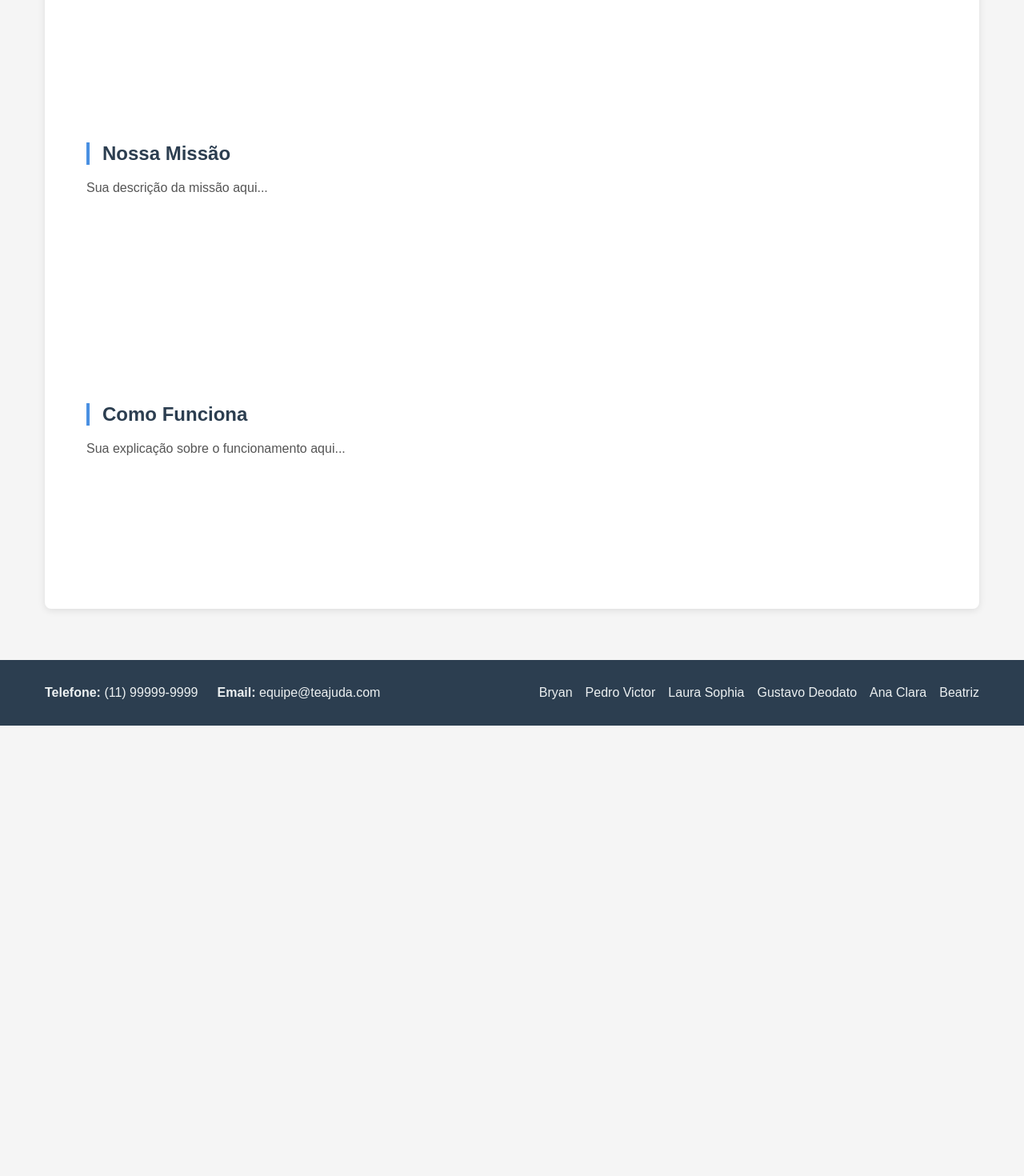
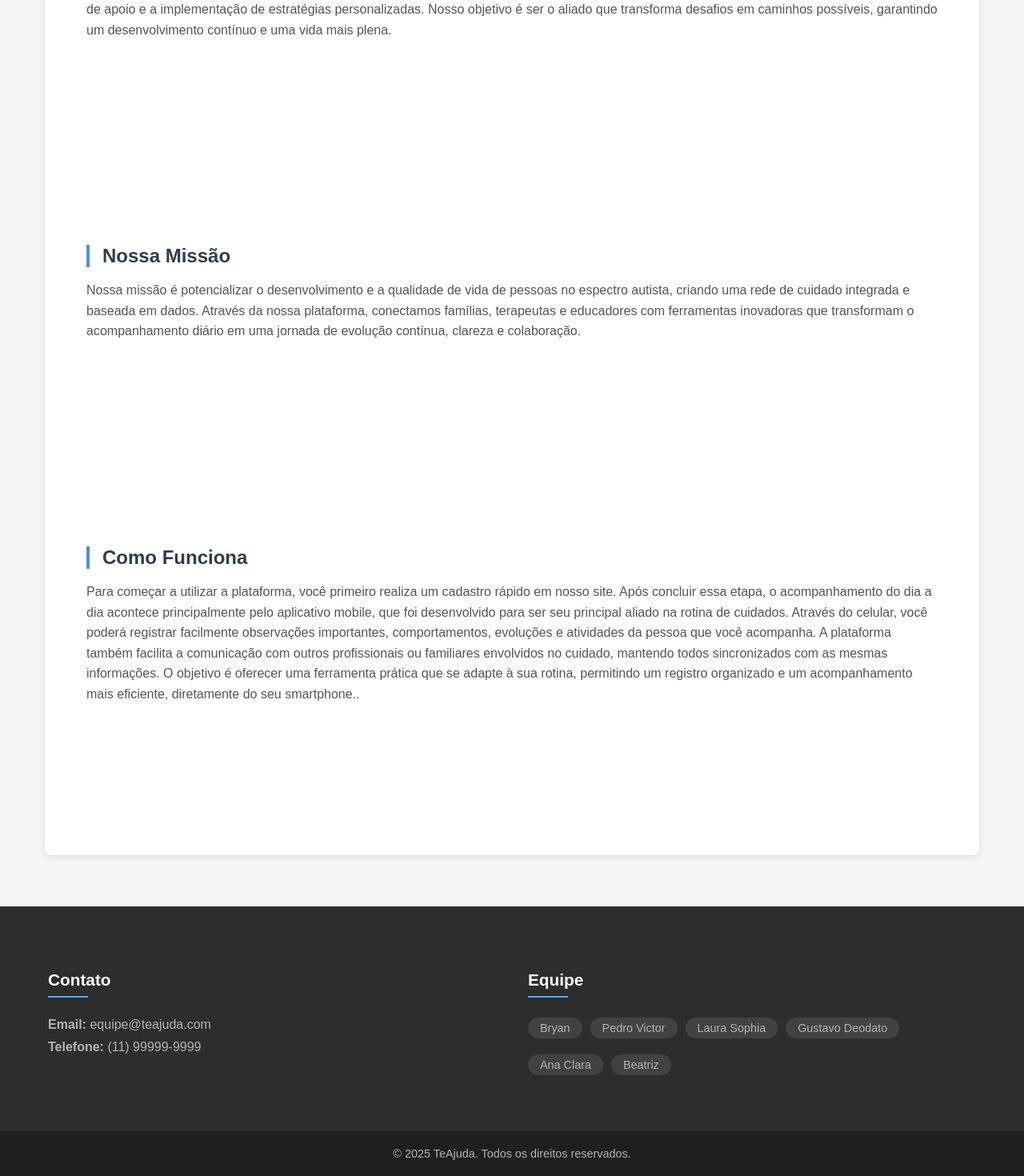
Before and after one commit to pviktorr/react-tcc, a React (Vite) app in the folder reactero/: page /sobre in a window 1280 px wide. Shown: the part 796-2266 px from the top of the page at 80% size. Before the commit the page ends 1703 px from the top, so only its background shows below. Built offline with nearby package versions, Linux system fonts and the light colour scheme.

Commit message:
tela sobre ok

```diff
--- a/reactero/src/App.jsx
+++ b/reactero/src/App.jsx
@@ -1,13 +1,7 @@
 import React from 'react'
 import './App.css'
-import Perfil from './pages/Perfil/perfil'
 
-import NovaSenha from './pages/NovaSenha/Novasenha'
-import Login from './pages/Login/Login'
-import Cadastro from './pages/Cadastro/Cadastro'
-import Home from './pages/Home/Home'
 import AppRoutes from './router.jsx'
-
 import { Routes } from 'react-router-dom'
 function App() {
   return (
--- a/reactero/src/pages/Home/Home.jsx
+++ b/reactero/src/pages/Home/Home.jsx
@@ -20,7 +20,7 @@ function Home() {
         </div>
       </nav>
 
-      {/* Hero Section */}
+
       <section className="hero">
         <div className="hero-content">
           <h1>Bem-vindo ao TeAjuda</h1>
@@ -94,13 +94,7 @@ function Home() {
               <a href="#" target="_blank" rel="noopener noreferrer">Beatriz</a>
             </div>
           </div>
-          <div className="footer-section">
-            <h4>Links Rápidos</h4>
-            <Link to="/home">Home</Link>
-            <Link to="/sobre">Sobre</Link>
-            <Link to="/contato">Contato</Link>
-            <Link to="/privacidade">Política de Privacidade</Link>
-          </div>
+
         </div>
         <div className="footer-bottom">
           <p>&copy; {new Date().getFullYear()} TeAjuda. Todos os direitos reservados.</p>
--- a/reactero/src/pages/Sobre/sobre.jsx
+++ b/reactero/src/pages/Sobre/sobre.jsx
@@ -9,7 +9,7 @@ function Sobre() {
             {/* Navbar */}
             <div className="nav">
                 <div className="container">
-                    <Link to="/home" className="btn">Home</Link>
+                    <Link to="/" className="btn">Home</Link>
                     <Link to="/perfil" className="btn">Perfil</Link>
                     <Link to="/sobre" className="btn">Sobre</Link>
 
@@ -23,43 +23,57 @@ function Sobre() {
 
                     <section className="sobre-section">
                         <h2>Objetivo</h2>
-                        <p>Seu texto sobre o objetivo do projeto aqui...</p>
+                        <p>O objetivo fundamental do TeAjuda é revolucionar a qualidade e a eficácia do registro e dos cuidados direcionados a pessoas no espectro autista (TEA). Partimos do princípio de que informações precisas, organizadas e acessíveis são a base para qualquer evolução significativa.</p>
                     </section>
 
                     <section className="sobre-section">
                         <h2>Quem Somos</h2>
-                        <p>Seu texto sobre a equipe aqui...</p>
+                        <p>A jornada no Transtorno do Espectro Autista é única para cada indivíduo e sua família. Foi para simplificar e unificar essa trajetória que o TeAjuda foi criado. Mais do que uma plataforma, somos uma ponte digital que conecta terapêutas, educadores e famílias às pessoas autistas, centralizando informações e otimizando a evolução de todos.
+
+Através de ferramentas inovadoras, facilitamos o registro de progressos, a comunicação entre a rede de apoio e a implementação de estratégias personalizadas. Nosso objetivo é ser o aliado que transforma desafios em caminhos possíveis, garantindo um desenvolvimento contínuo e uma vida mais plena.
+
+</p>
                     </section>
 
                     <section className="sobre-section">
                         <h2>Nossa Missão</h2>
-                        <p>Sua descrição da missão aqui...</p>
+                        <p>Nossa missão é potencializar o desenvolvimento e a qualidade de vida de pessoas no espectro autista, criando uma rede de cuidado integrada e baseada em dados. Através da nossa plataforma, conectamos famílias, terapeutas e educadores com ferramentas inovadoras que transformam o acompanhamento diário em uma jornada de evolução contínua, clareza e colaboração.</p>
                     </section>
 
                     <section className="sobre-section">
                         <h2>Como Funciona</h2>
-                        <p>Sua explicação sobre o funcionamento aqui...</p>
+                        <p>Para começar a utilizar a plataforma, você primeiro realiza um cadastro rápido em nosso site. Após concluir essa etapa, o acompanhamento do dia a dia acontece principalmente pelo aplicativo mobile, que foi desenvolvido para ser seu principal aliado na rotina de cuidados.
+
+Através do celular, você poderá registrar facilmente observações importantes, comportamentos, evoluções e atividades da pessoa que você acompanha. A plataforma também facilita a comunicação com outros profissionais ou familiares envolvidos no cuidado, mantendo todos sincronizados com as mesmas informações. O objetivo é oferecer uma ferramenta prática que se adapte à sua rotina, permitindo um registro organizado e um acompanhamento mais eficiente, diretamente do seu smartphone..</p>
                     </section>
                 </div>
             </main>
 
-            {/* Footer */}
-            <footer className="sobre-footer">
-                <div className="sobre-footer__content">
-                    <div className="sobre-footer__contact">
-                        <span><strong>Telefone:</strong> (11) 99999-9999</span>
-                        <span><strong>Email:</strong> equipe@teajuda.com</span>
+              {/* Footer */}
+                  <footer className="footer">
+                    <div className="footer-content">
+                      <div className="footer-section">
+                        <h4>Contato</h4>
+                        <p><strong>Email:</strong> equipe@teajuda.com</p>
+                        <p><strong>Telefone:</strong> (11) 99999-9999</p>
+                      </div>
+                      <div className="footer-section">
+                        <h4>Equipe</h4>
+                        <div className="team-links">
+                          <a href="https://www.linkedin.com/in/rzmartins/" target="_blank" rel="noopener noreferrer">Bryan</a>
+                          <a href="https://www.linkedin.com/in/pedro-rodrigues-41169031b/" target="_blank" rel="noopener noreferrer">Pedro Victor</a>
+                          <a href="https://www.linkedin.com/in/laura-sofia-0a5b06326" target="_blank" rel="noopener noreferrer">Laura Sophia</a>
+                          <a href="#" target="_blank" rel="noopener noreferrer">Gustavo Deodato</a>
+                          <a href="#" target="_blank" rel="noopener noreferrer">Ana Clara</a>
+                          <a href="#" target="_blank" rel="noopener noreferrer">Beatriz</a>
+                        </div>
+                      </div>
+
                     </div>
-                    <div className="sobre-footer__social">
-                        <a href="https://www.linkedin.com/in/rzmartins/" aria-label="Bryan">Bryan</a>
-                        <a href="https://www.linkedin.com/in/pedro-rodrigues-41169031b/?originalSubdomain=br" aria-label="Pedro">Pedro Victor</a>
-                        <a href="www.linkedin.com/in/laura-sofia-0a5b06326" aria-label="X">Laura Sophia</a>
-                        <a href="https://www.linkedin.com/in/gustavo-silva-deodato-76651b284/" aria-label="Gusta">Gustavo Deodato</a>
-                        <a href="#" aria-label="Ana">Ana Clara</a>
-                        <a href="" aria-label="Bia">Beatriz</a>
-                    </div>
-                </div>
-            </footer>
+                    <div className="footer-bottom">
+                      <p>&copy; {new Date().getFullYear()} TeAjuda. Todos os direitos reservados.</p>
+                            </div>
+                  </footer>
         </div>
     );
 }
--- a/reactero/src/router.jsx
+++ b/reactero/src/router.jsx
@@ -15,9 +15,9 @@ function AppRoutes() {
     return (
       <Routes>
         {/* Rota padrão */}
-        <Route path="/" element={<Inicio />} />
+        <Route path="/inicio" element={<Inicio />} />
         <Route path="/sobre" element={<Sobre />} />
-        <Route path="/home" element={<Home />} />
+        <Route path="/" element={<Home />} />
         <Route path="/perfil" element={<Perfil />} />
         {/* Demais rotas */}
         <Route path="/Login" element={<LoginPage />} />
```
